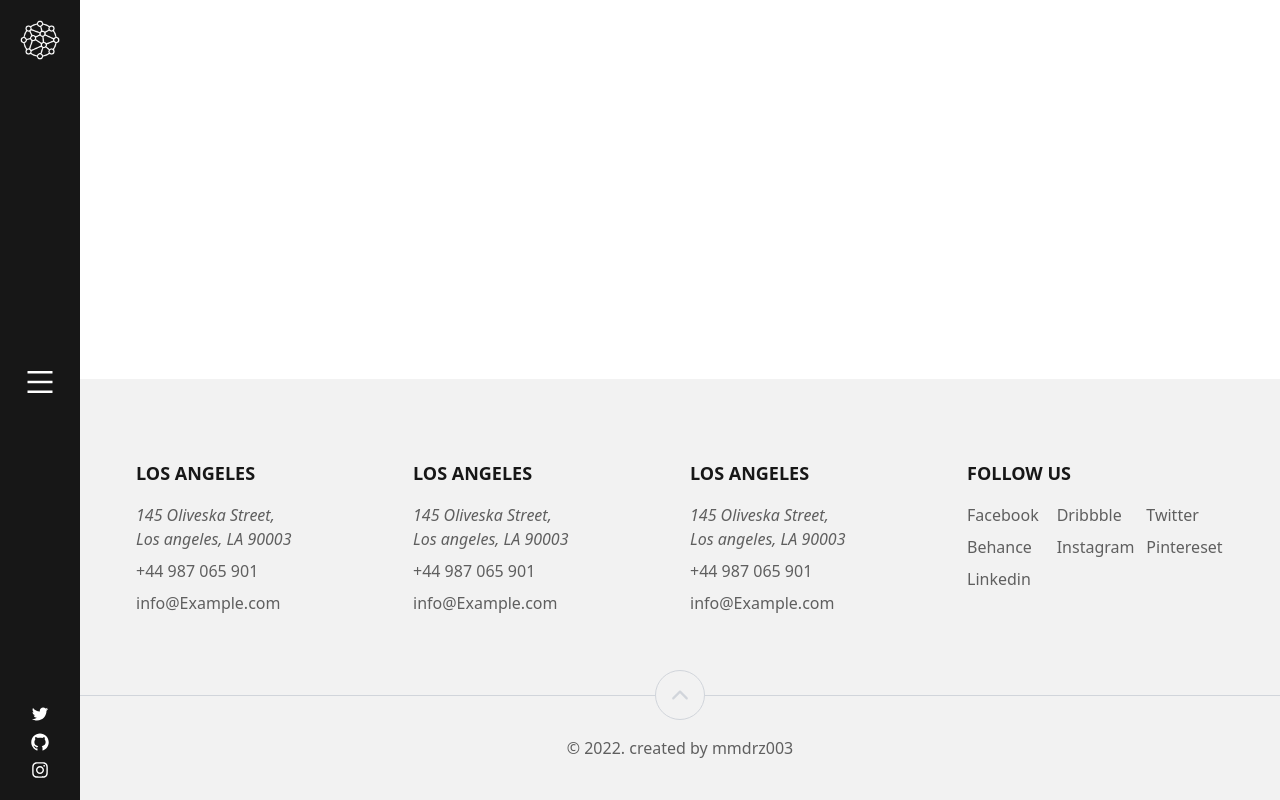
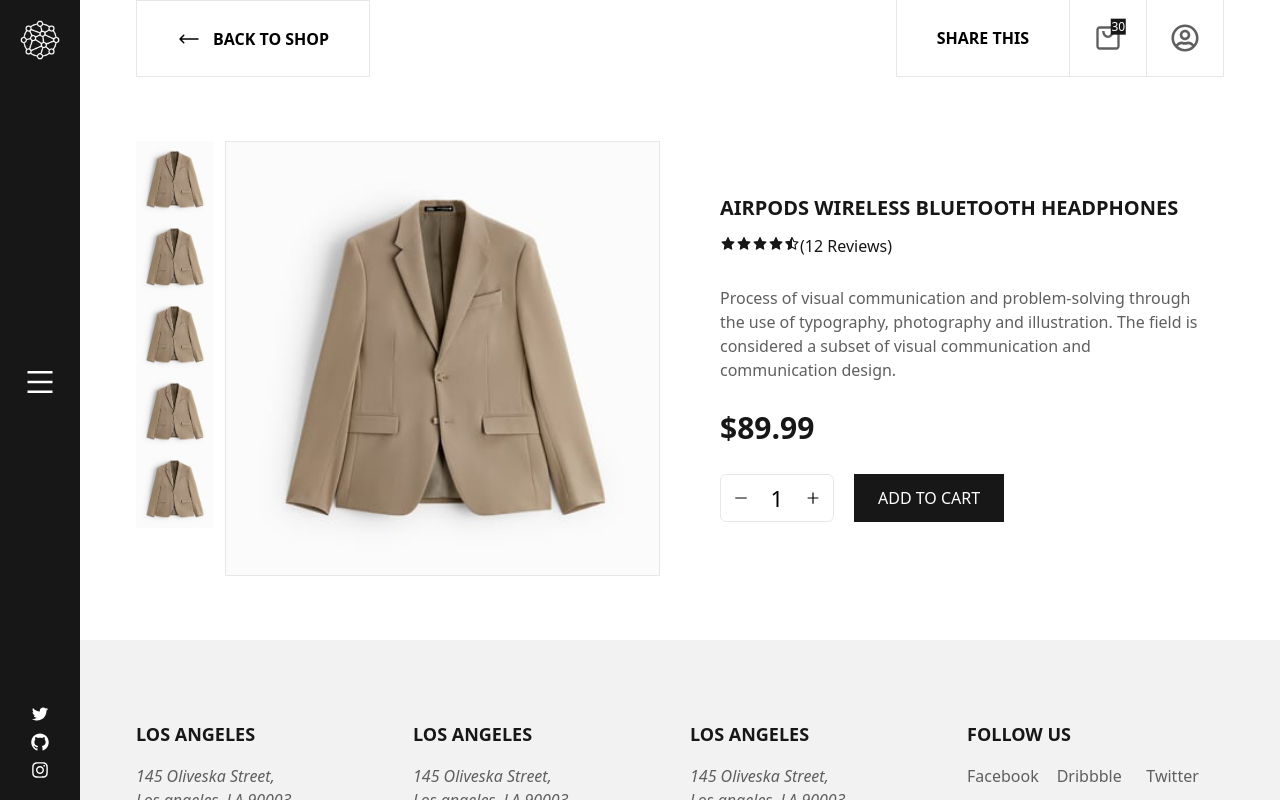
Before and after one commit to mohammadrz003/ecommerce-mern-website, a React (Create React App) app in the folder client/: page /product/1 in a window 1280 px wide. Built offline with nearby package versions, Linux system fonts and the light colour scheme.

Commit message:
creating SingleProduct page and adding ProductDetail section to it

```diff
--- a/client/package.json
+++ b/client/package.json
@@ -9,6 +9,7 @@
     "react": "^18.2.0",
     "react-dom": "^18.2.0",
     "react-icons": "^4.4.0",
+    "react-rating": "^2.0.5",
     "react-router-dom": "^6.4.2",
     "react-scripts": "5.0.1",
     "styled-components": "^5.3.6",
--- /dev/null
+++ b/client/src/components/UserProfileButton.jsx
@@ -0,0 +1,15 @@
+import React from "react";
+import { FaRegUserCircle } from "react-icons/fa";
+import { Link } from "react-router-dom";
+
+const UserProfileButton = (props) => {
+  return (
+    <Link to="/profile" className={`block ${props.className}`}>
+      <div className="relative">
+        <FaRegUserCircle className="w-7 h-7" />
+      </div>
+    </Link>
+  );
+};
+
+export default UserProfileButton;
--- a/client/src/components/cart/Cart.jsx
+++ b/client/src/components/cart/Cart.jsx
@@ -1,16 +1,17 @@
 import React from "react";
+import { Link } from "react-router-dom";
 import { CgShoppingBag } from "react-icons/cg";
 
 const Cart = (props) => {
   return (
-    <button className={`${props.className}`}>
+    <Link to="/cart" className={`${props.className}`}>
       <div className="relative">
         <CgShoppingBag className="w-7 h-7" />
         <div className="min-w-[15px] min-h-[15px] flex justify-center items-center top-0 right-0 -translate-y-1/3 translate-x-1/4 absolute text-xs text-white bg-palette-chineseBlack">
           <span>30</span>
         </div>
       </div>
-    </button>
+    </Link>
   );
 };
 
--- a/client/src/constants/index.js
+++ b/client/src/constants/index.js
@@ -1,2 +1,3 @@
 export { default as images } from "./images";
-export {default as products} from './products'
+export { default as products } from "./products";
+export { default as screens } from "./styledComponentsConfig";
--- /dev/null
+++ b/client/src/constants/styledComponentsConfig.js
@@ -0,0 +1,39 @@
+import { css } from "styled-components";
+
+const size = {
+  sm: "640px",
+  md: "768px",
+  lg: "1024px",
+  xl: "1280px",
+  xl2: "1536px",
+};
+
+export const sm = (inner) => css`
+  @media screen and (min-width: ${size.sm}) {
+    ${inner};
+  }
+`;
+export const md = (inner) => css`
+  @media screen and (min-width: ${size.md}) {
+    ${inner};
+  }
+`;
+export const lg = (inner) => css`
+  @media screen and (min-width: ${size.lg}) {
+    ${inner};
+  }
+`;
+export const xl = (inner) => css`
+  @media screen and (min-width: ${size.xl}) {
+    ${inner};
+  }
+`;
+export const xl2 = (inner) => css`
+  @media screen and (min-width: ${size.xl2}) {
+    ${inner};
+  }
+`;
+
+const screens = { sm, md, lg, xl, xl2 };
+
+export default screens;
--- a/client/src/pages/home/Home.jsx
+++ b/client/src/pages/home/Home.jsx
@@ -9,6 +9,7 @@
   BsFillGridFill,
   BsGrid3X3GapFill,
 } from "react-icons/bs";
+import UserProfileButton from "../../components/UserProfileButton";
 
 const viewModes = [
   {
@@ -39,10 +40,12 @@
       viewModeClasses = "grid grid-cols-2 gap-x-6 gap-y-10";
       break;
     case viewModes[1].mode:
-      viewModeClasses = "grid grid-cols-1 gap-y-5 md:grid-cols-2 md:gap-x-6 md:gap-y-8 lg:grid-cols-3";
+      viewModeClasses =
+        "grid grid-cols-1 gap-y-5 md:grid-cols-2 md:gap-x-6 md:gap-y-8 lg:grid-cols-3";
       break;
     default:
-      viewModeClasses = "grid grid-cols-2 gap-5 md:grid-cols-3 md:gap-x-6 md:gap-y-8 lg:grid-cols-4";
+      viewModeClasses =
+        "grid grid-cols-2 gap-5 md:grid-cols-3 md:gap-x-6 md:gap-y-8 lg:grid-cols-4";
       break;
   }
 
@@ -55,9 +58,8 @@
             viewModes={viewModes}
             onChangeViewMode={changeViewModeHandler}
           />
-          <div className="hidden lg:block">
-            <Cart className="p-6 text-palette-graniteGray" />
-          </div>
+          <Cart className="hidden lg:block p-6 text-palette-graniteGray" />
+          <UserProfileButton className="hidden lg:block p-6 text-palette-graniteGray" />
         </div>
       </Header>
       <main className="container mx-auto px-5 py-8 md:px-14 md:py-16">
--- a/client/src/pages/singleProduct/SingleProduct.jsx
+++ b/client/src/pages/singleProduct/SingleProduct.jsx
@@ -1,9 +1,42 @@
 import React from "react";
+import { Link } from "react-router-dom";
+
+import Cart from "../../components/cart/Cart";
+import UserProfileButton from "../../components/UserProfileButton";
+import Header from "../../layouts/Header";
 import Layout from "../../layouts/Layout";
+import ProductDetail from "./container/ProductDetail";
 
 const SingleProduct = () => {
   return (
     <Layout>
+      <Header className="justify-between">
+        <Link to="/" className="px-5 flex font-semibold py-6 lg:px-10 border border-gray-200 items-center space-x-3">
+          <svg
+            xmlns="http://www.w3.org/2000/svg"
+            fill="none"
+            viewBox="0 0 24 24"
+            strokeWidth={1.5}
+            stroke="currentColor"
+            className="w-6"
+          >
+            <path
+              strokeLinecap="round"
+              strokeLinejoin="round"
+              d="M6.75 15.75L3 12m0 0l3.75-3.75M3 12h18"
+            />
+          </svg>
+          <span>BACK TO SHOP</span>
+        </Link>
+        <div className="flex items-center divide-x divide-gray-200 border-x border-b border-gray-200">
+          <button className="px-5 font-semibold py-6 lg:px-10">SHARE THIS</button>
+          <Cart className="hidden lg:block p-6 text-palette-graniteGray" />
+          <UserProfileButton className="hidden lg:block p-6 text-palette-graniteGray" />
+        </div>
+      </Header>
+      <main className="container mx-auto px-5 py-8 md:px-14 md:py-16">
+        <ProductDetail />
+      </main>
     </Layout>
   );
 };
--- /dev/null
+++ b/client/src/pages/singleProduct/container/ProductDetail.jsx
@@ -0,0 +1,127 @@
+import React, { useRef, useEffect, useState } from "react";
+import styled, { css } from "styled-components";
+import Rating from "react-rating";
+import {
+  AiFillStar,
+  AiOutlineStar,
+  AiOutlineMinus,
+  AiOutlinePlus,
+} from "react-icons/ai";
+
+import { products, images, screens } from "../../../constants";
+
+const ProductImages = styled.div`
+  ${screens.lg(css`
+    height: ${(props) => `${props.productImageHeight}px`};
+  `)};
+`;
+
+const ProductSingleImage = styled.div`
+  grid-row: 1;
+
+  ${screens.lg(css`
+    grid-row: auto;
+  `)};
+`;
+
+const QuantityInput = styled.input`
+  width: 100%;
+  max-width: 2rem;
+  font-size: 1.4rem;
+  text-align: center;
+  border: none;
+  outline: none;
+
+  &::-webkit-inner-spin-button,
+  &::-webkit-outer-spin-button {
+    -webkit-appearance: none;
+    -moz-appearance: none;
+    appearance: none;
+  }
+`;
+
+const ProductDetail = () => {
+  const ProductImagesContainerRef = useRef(null);
+  const [productImageHeight, setProductImageHeight] = useState(0);
+
+  useEffect(() => {
+    const observer = new ResizeObserver((entries) => {
+      setProductImageHeight(entries[0].contentRect.height);
+    });
+    observer.observe(ProductImagesContainerRef.current);
+    return () =>
+      ProductImagesContainerRef.current &&
+      observer.unobserve(ProductImagesContainerRef.current);
+  }, []);
+
+  const product = products[0];
+
+  return (
+    <>
+      <section className="grid gap-y-5 lg:gap-x-10 lg:grid-cols-2">
+        <div className="grid grid-cols-1 lg:grid-cols-12 gap-3 grid-flow-dense min-h-0">
+          <ProductImages
+            className="flex overflow-auto lg:flex-col lg:col-span-2 lg:overflow-y-auto"
+            productImageHeight={productImageHeight}
+          >
+            {[...Array(5)].map((item) => (
+              <img
+                className="w-[22%] lg:w-full"
+                src={images.coat1}
+                alt={product.name}
+              />
+            ))}
+          </ProductImages>
+          <ProductSingleImage className="lg:col-span-10 border border-gray-200 h-fit">
+            <img
+              ref={ProductImagesContainerRef}
+              className="w-full object-cover"
+              src={product.image}
+              alt="product_image"
+            />
+          </ProductSingleImage>
+        </div>
+        <div className="flex flex-col justify-center items-start lg:px-5">
+          <h2 className="font-semibold uppercase text-lg xl:text-xl 2xl:text-2xl text-palette-chineseBlack">
+            {product.name}
+          </h2>
+          <div className="flex items-center mt-3">
+            <Rating
+              className="flex items-center text-palette-chineseBlack"
+              initialRating={product.rating}
+              readonly={true}
+              fractions={2}
+              emptySymbol={<AiOutlineStar />}
+              fullSymbol={<AiFillStar />}
+            />
+            <span className="block text-base font-medium text-palette-chineseBlack">
+              ({product.numReviews} Reviews)
+            </span>
+          </div>
+          <p className="text-palette-graniteGray mt-7">
+            Process of visual communication and problem-solving through the use
+            of typography, photography and illustration. The field is considered
+            a subset of visual communication and communication design.
+          </p>
+          <span className="font-bold text-palette-chineseBlack text-3xl mt-7">
+            ${(Math.round(product.price * 100) / 100).toFixed(2)}
+          </span>
+          <div className="flex flex-wrap mt-7 gap-5">
+            <div className="flex items-center border border-gray-200 rounded-md overflow-hidden">
+              <button className="p-3">
+                <AiOutlineMinus />
+              </button>
+              <QuantityInput defaultValue="1" type="number" />
+              <button className="p-3">
+                <AiOutlinePlus />
+              </button>
+            </div>
+            <button className="py-3 px-6 bg-palette-chineseBlack text-white">ADD TO CART</button>
+          </div>
+        </div>
+      </section>
+    </>
+  );
+};
+
+export default ProductDetail;
--- a/package.json
+++ /dev/null
@@ -1,5 +0,0 @@
-{
-  "dependencies": {
-    "react-icons": "^4.4.0"
-  }
-}
```
Also changed, not shown: client/src/layouts/Sidebar.jsx (+43 -15 lines), 2 other files (tests, documents, lock files or other folders).
